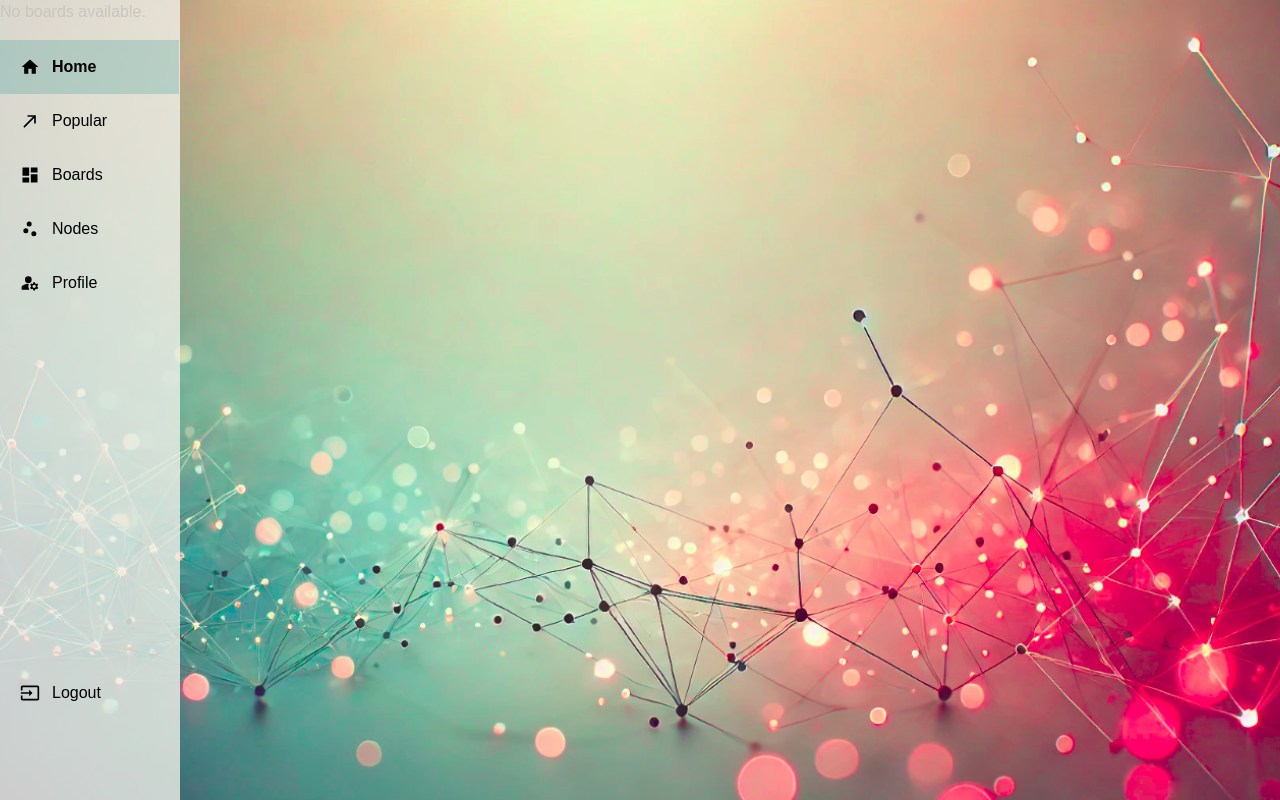
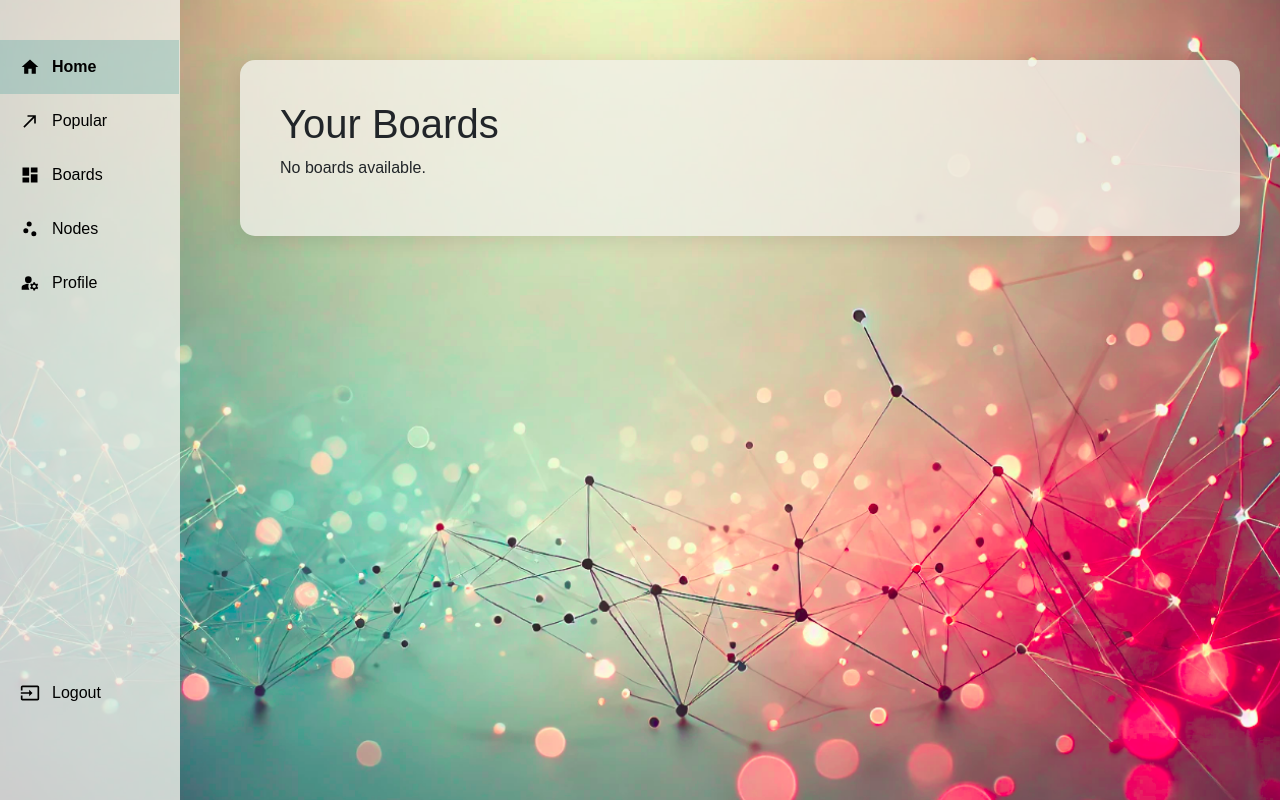
Before and after one commit to tyasemin/SWE573, a Django app: page /home/ in a window 1280 px wide. Run offline with Django 4.2, Linux system fonts and the light colour scheme; parts of the project's set-up code (start-up, migrations or seed data) failed here and were passed over.

Commit message:
update board html call

```diff
--- a/backend/home_app/templates/home_app/home.html
+++ b/backend/home_app/templates/home_app/home.html
@@ -13,7 +13,6 @@
   <link rel="stylesheet" href="{% static 'home_app/home.css' %}">
 </head>
 <body>
-<link rel="stylesheet" href="https://cdnjs.cloudflare.com/ajax/libs/font-awesome/6.4.0/css/all.min.css">
 
  <!-- Sidebar -->
   <div class="sidebar">
@@ -60,6 +59,12 @@
     </ul>
   </div>
 
+  <!-- Main Content -->
+  <div class="home-content">
+    <div class="home-box">
+  <h1>Your Boards</h1>
+
+    <div class="board-list">
       {% for board in boards %}
           <div>
               <h3>{{ board.title }}</h3> <!-- or any field name -->
@@ -67,6 +72,11 @@
       {% empty %}
           <p>No boards available.</p>
       {% endfor %}
+    </div>
+
+    </div>
+  </div>
+</div>
 
 <!-- Bootstrap JS -->
 <script src="https://cdn.jsdelivr.net/npm/bootstrap@5.3.3/dist/js/bootstrap.bundle.min.js"></script>
```
Lines whose indentation alone changed are shown as unchanged.
